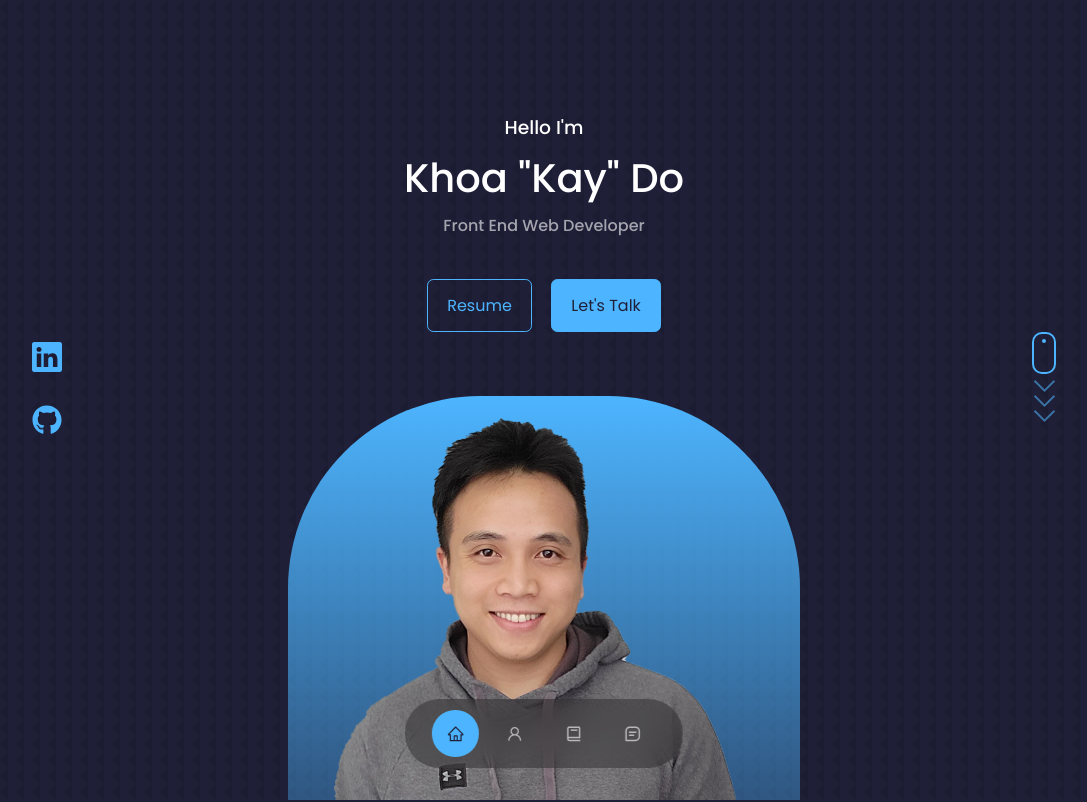
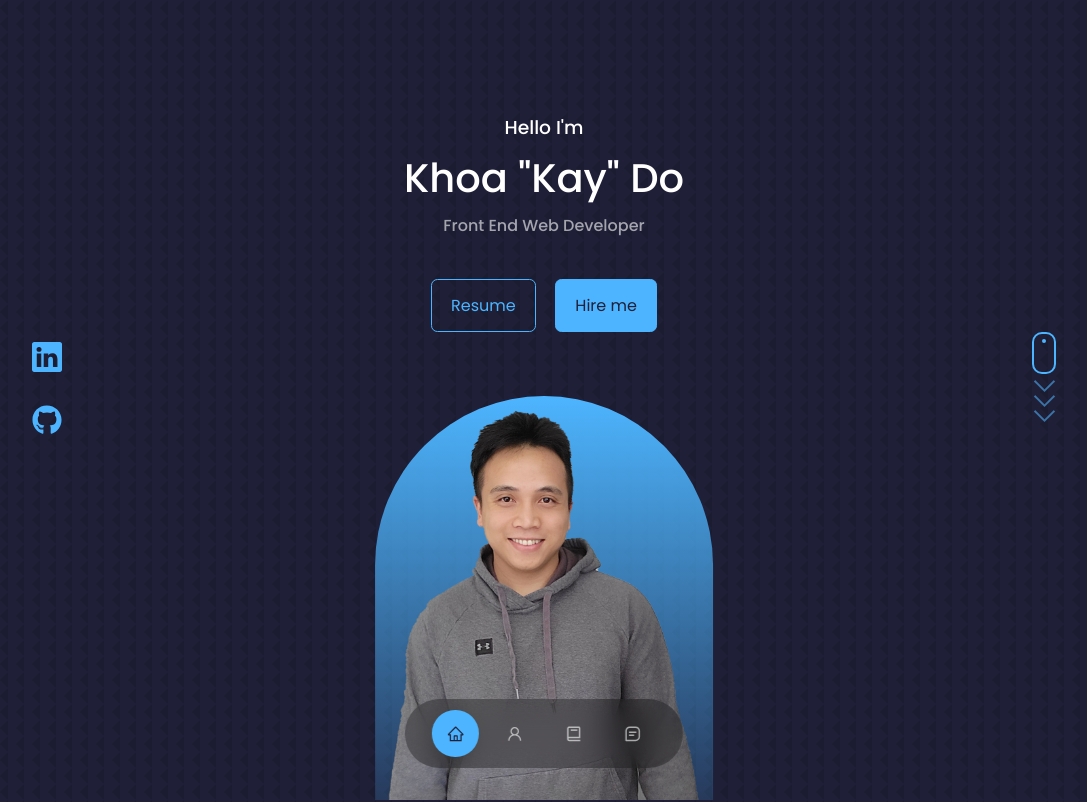
Before and after one commit to khoadodk/portfolio2022, a React (Create React App) app: page / in a window 1280 px wide. Shown: the top 802 px of the page, without its empty margins (96-1183 px from the left). Built offline with nearby package versions, Linux system fonts and the light colour scheme.

Commit message:
Added google analytic

```diff
--- a/public/index.html
+++ b/public/index.html
@@ -7,22 +7,20 @@
   <meta name="viewport" content="width=device-width, initial-scale=1" />
   <meta name="theme-color" content="#000000" />
   <meta name="description" content="Khoa Do personal portfolio website" />
-  <!--
-      manifest.json provides metadata used when your web app is installed on a
-      user's mobile device or desktop. See https://developers.google.com/web/fundamentals/web-app-manifest/
-    -->
+  <!-- Global site tag (gtag.js) - Google Analytics -->
+  <script async src="https://www.googletagmanager.com/gtag/js?id=G-980FRH4P7C"></script>
+  <script>
+    window.dataLayer = window.dataLayer || [];
+    function gtag(){dataLayer.push(arguments);}
+    gtag('js', new Date());
+
+    gtag('config', 'G-980FRH4P7C');
+  </script>
   <link rel="manifest" href="%PUBLIC_URL%/manifest.json" />
-  <!--
-      Notice the use of %PUBLIC_URL% in the tags above.
-      It will be replaced with the URL of the `public` folder during the build.
-      Only files inside the `public` folder can be referenced from the HTML.
 
-      Unlike "/favicon.ico" or "favicon.ico", "%PUBLIC_URL%/favicon.ico" will
-      work correctly both with client-side routing and a non-root public URL.
-      Learn how to configure a non-root public URL by running `npm run build`.
-    -->
   <title>Khoa Do</title>
 </head>
+
 
 <body>
   <noscript>You need to enable JavaScript to run this app.</noscript>
--- a/src/components/Header/CTA.jsx
+++ b/src/components/Header/CTA.jsx
@@ -4,7 +4,7 @@ const CTA = () => {
   return (
     <div className="cta">
         <a href='https://www.dropbox.com/scl/fi/028q88uiwl7sqvd1q97da/KD-resume.docx?dl=0&rlkey=dqb7ewifqggoeuyv8j4m89qmh' target="__blank" className='btn'>Resume</a>
-        <a href='#contact' className='btn btn-primary'>Let's Talk</a>
+        <a href='#contact' className='btn btn-primary'>Hire me</a>
     </div>
   )
 }
--- a/src/components/Header/Header.css
+++ b/src/components/Header/Header.css
@@ -35,8 +35,8 @@ header {
 
 .me {
     background: linear-gradient(var(--primary), transparent);
-    width: 50%;
-    height: 80vh;
+    width: 33%;
+    max-height: 80vh;
     position: absolute;
     margin-top: 4rem;
     left: 50%;
```
